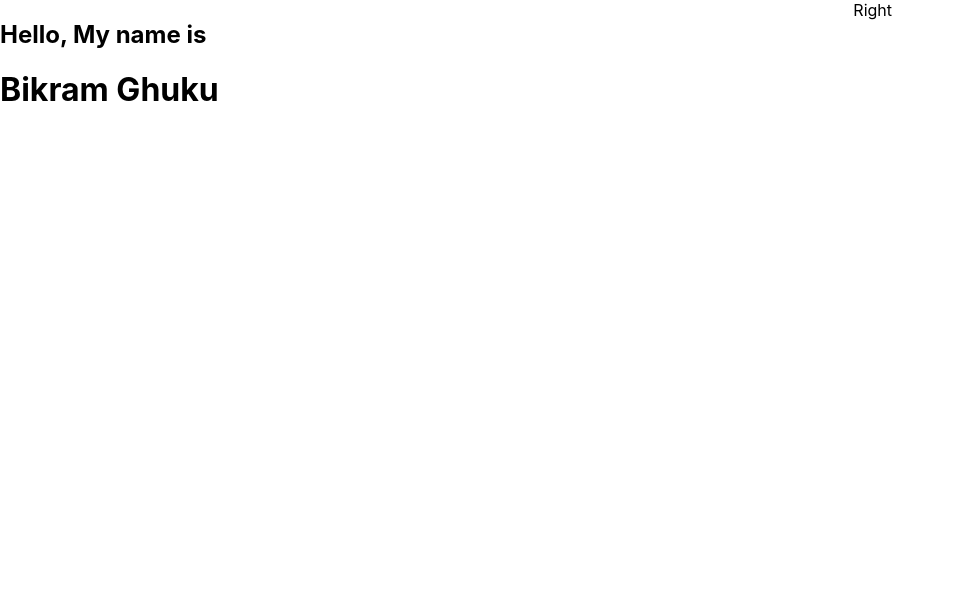
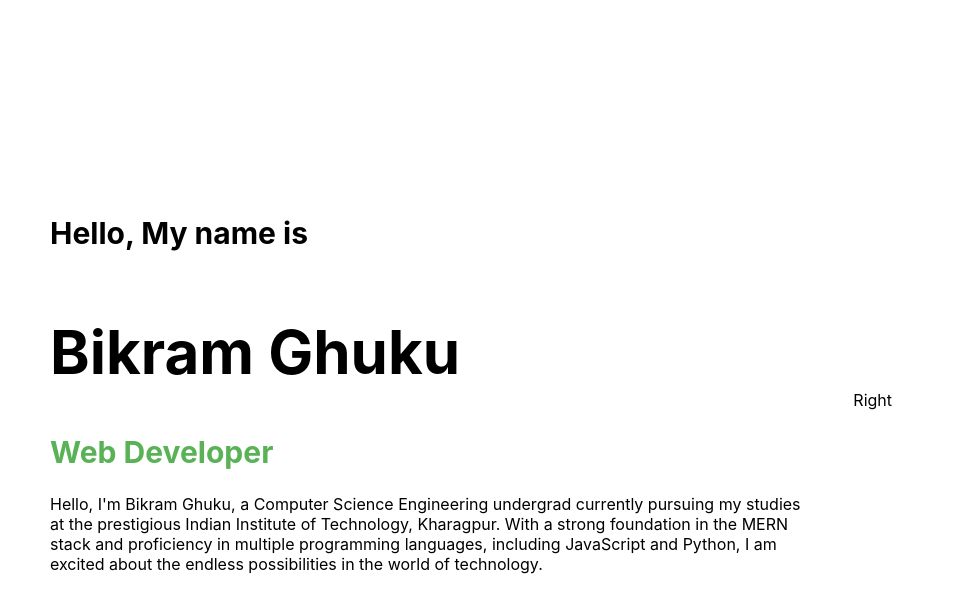
Before and after one commit to Bikram-ghuku/portfolio, a React (Create React App) app: page / in a window 1280 px wide. Shown: the top 612 px of the page, without its empty margins (0-954 px from the left). Built offline with nearby package versions, Linux system fonts and the light colour scheme.

Commit message:
added left side of intro

```diff
--- a/src/components/intro/Intro.jsx
+++ b/src/components/intro/Intro.jsx
@@ -4,9 +4,19 @@ function Intro() {
   return (
     <div className='i'>
         <div className="i-left">
-            <div className="i-left-wwrapper">
+            <div className="i-left-wrapper">
                 <h2 className="i-intro">Hello, My name is</h2>
                 <h1 className="i-name">Bikram Ghuku</h1>
+                <div className="i-title">
+                  <div className="i-title-wrapper">
+                    <div className="i-title-item">Undergrad Student</div>
+                    <div className="i-title-item">Web Developer</div>
+                    <div className="i-title-item">Competitive programmer</div>
+                  </div>
+                </div>
+                <p className="i-desc">
+                Hello, I'm Bikram Ghuku, a Computer Science Engineering undergrad currently pursuing my studies at the prestigious Indian Institute of Technology, Kharagpur. With a strong foundation in the MERN stack and proficiency in multiple programming languages, including JavaScript and Python, I am excited about the endless possibilities in the world of technology.<br/><br/>
+                </p>
             </div>
         </div>
         <div className="i-right">Right</div>
--- a/src/components/intro/intro.css
+++ b/src/components/intro/intro.css
@@ -1,12 +1,64 @@
 .i{
     display: flex;
     height: 100vh;
+    width: 100%;
+    justify-content: center;
+    align-items: center;
 }
 
 .i-left{
     flex: 2;
+    width: 50%;
 }
 
 .i-right{
     flex: 1;
 }
+
+.i-left-wrapper{
+    padding: 50px;
+    height: 50%;
+    display: flex;
+    flex-direction: column;
+    justify-content: space-between;
+}
+
+.i-intro{
+    font-size: 30px;
+    font-weight: 700;
+}
+
+.i-name{
+    font-size: 60px;
+}
+
+.i-title{
+    height: 50px;
+    overflow: hidden;
+}
+
+.i-title-item{
+    height: 50px;
+    font-size: 30px;
+    font-weight: bold;
+    color: #59b256;
+    display: flex;
+    align-items: center;
+}
+
+.i-title-wrapper{
+    height: 100%;
+    animation: move 10s ease-in-out infinite alternate;
+}
+
+@keyframes move{
+    0%{
+        transform: translateY(0);
+    }
+    50%{
+        transform: translateY(-50px);
+    }
+    100%{
+        transform: translateY(-100px);
+    }
+}
```
Also changed, not shown: src/img/me.png (added).
